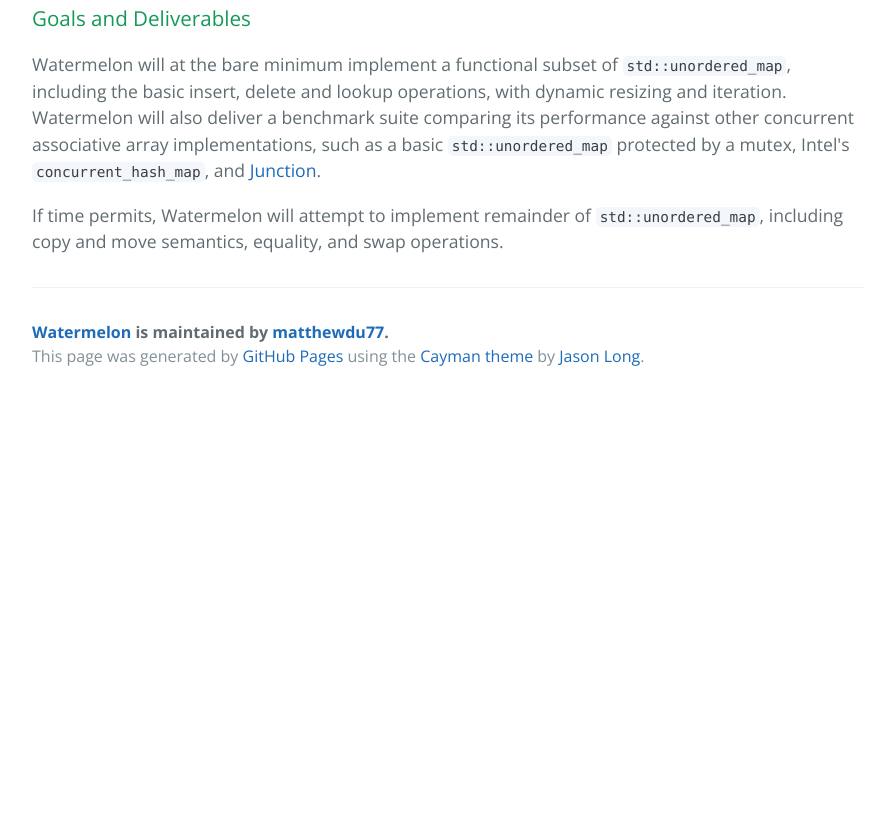
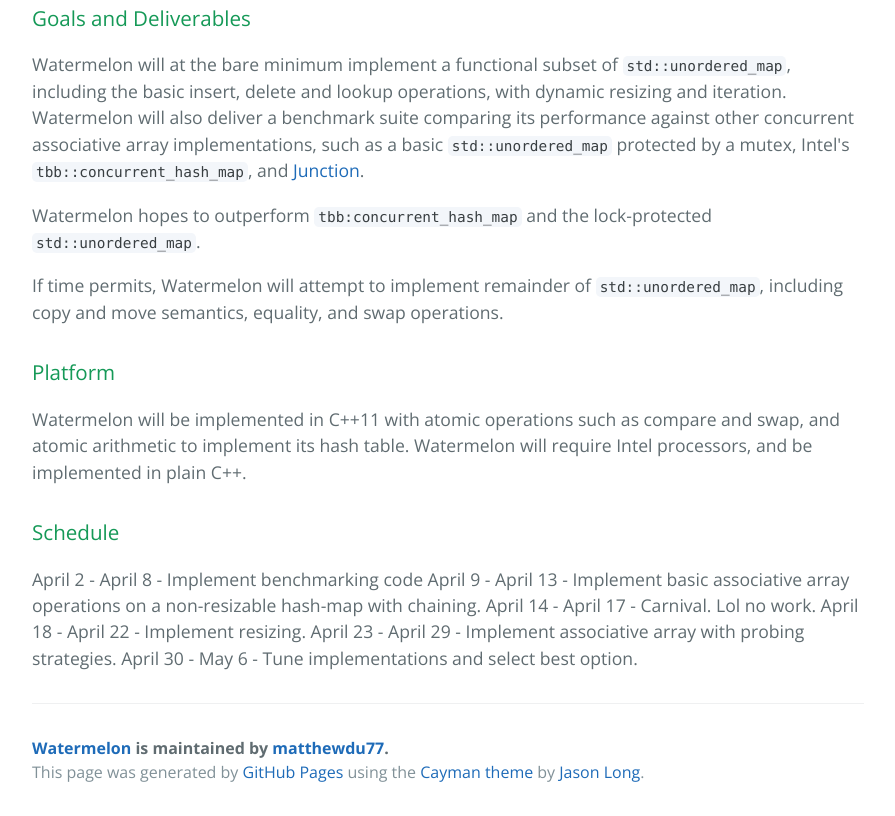
Before and after one commit to matthewdu77/watermelon, a plain HTML site: page index.html in a window 1280 px wide. Shown: the part 1297-2113 px from the top of the page, without its empty margins (192-1087 px from the left). Before the commit the page ends 1697 px from the top, so only its background shows below. Drawn offline with nearby package versions, Linux system fonts and the light colour scheme.

```diff
--- a/index.html
+++ b/index.html
@@ -46,9 +46,26 @@
 <h3>
 <a id="goals-and-deliverables" class="anchor" href="#goals-and-deliverables" aria-hidden="true"><span aria-hidden="true" class="octicon octicon-link"></span></a>Goals and Deliverables</h3>
 
-<p>Watermelon will at the bare minimum implement a functional subset of <code>std::unordered_map</code>, including the basic insert, delete and lookup operations, with dynamic resizing and iteration. Watermelon will also deliver a benchmark suite comparing its performance against other concurrent associative array implementations, such as a basic <code>std::unordered_map</code> protected by a mutex, Intel's <a href="https://software.intel.com/en-us/node/506077"><code>concurrent_hash_map</code></a>, and <a href="https://github.com/preshing/junction">Junction</a>.</p>
+<p>Watermelon will at the bare minimum implement a functional subset of <code>std::unordered_map</code>, including the basic insert, delete and lookup operations, with dynamic resizing and iteration. Watermelon will also deliver a benchmark suite comparing its performance against other concurrent associative array implementations, such as a basic <code>std::unordered_map</code> protected by a mutex, Intel's <a href="https://software.intel.com/en-us/node/506077"><code>tbb::concurrent_hash_map</code></a>, and <a href="https://github.com/preshing/junction">Junction</a>.</p>
+
+<p>Watermelon hopes to outperform <code>tbb:concurrent_hash_map</code> and the lock-protected <code>std::unordered_map</code>.</p>
 
 <p>If time permits, Watermelon will attempt to implement remainder of <code>std::unordered_map</code>, including copy and move semantics, equality, and swap operations.</p>
+
+<h3>
+<a id="platform" class="anchor" href="#platform" aria-hidden="true"><span aria-hidden="true" class="octicon octicon-link"></span></a>Platform</h3>
+
+<p>Watermelon will be implemented in C++11 with atomic operations such as compare and swap, and atomic arithmetic to implement its hash table. Watermelon will require Intel processors, and be implemented in plain C++.</p>
+
+<h3>
+<a id="schedule" class="anchor" href="#schedule" aria-hidden="true"><span aria-hidden="true" class="octicon octicon-link"></span></a>Schedule</h3>
+
+<p>April 2 - April 8 - Implement benchmarking code
+April 9 - April 13 - Implement basic associative array operations on a non-resizable hash-map with chaining.
+April 14 - April 17 - Carnival. Lol no work.
+April 18 - April 22 - Implement resizing.
+April 23 - April 29 - Implement associative array with probing strategies.
+April 30 - May 6 - Tune implementations and select best option.</p>
 
       <footer class="site-footer">
         <span class="site-footer-owner"><a href="https://github.com/matthewdu77/watermelon">Watermelon</a> is maintained by <a href="https://github.com/matthewdu77">matthewdu77</a>.</span>
```
Also changed, not shown: params.json (+1 -1 lines).
